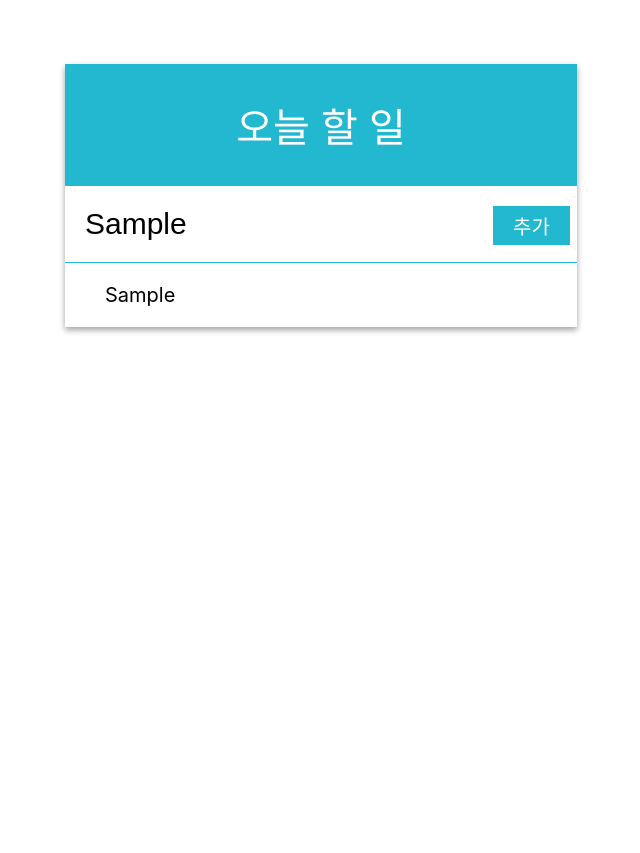
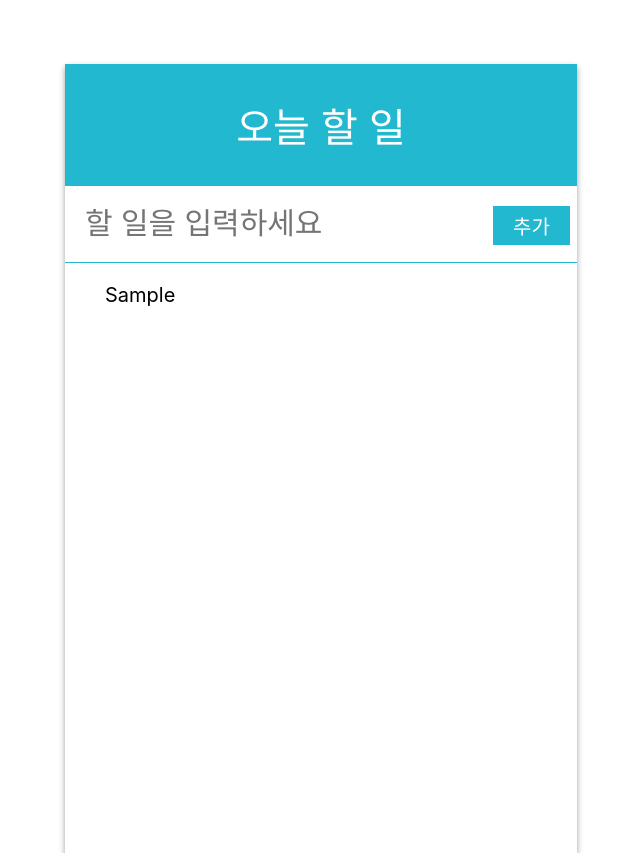
Before and after one commit to kimjimin4471/ToDoList, a React (Create React App) app in the folder todo-list/: page / in a window 1280 px wide. Both pictures are taken after typing "Sample" into the empty fields and a click on the button "추가". Shown: the whole page, without its empty margins (319-959 px from the left). Before the commit the page ends 800 px from the top, so only its background shows below. Built offline with nearby package versions, Linux system fonts and the light colour scheme.

Commit message:
ADD: 기능 수정 및 스크롤 추가

```diff
--- /dev/null
+++ b/todo-list/src/Components/MAIN/list/content/content.js
@@ -0,0 +1,9 @@
+import React from 'react';
+
+const Content = (props) => {
+    return(
+        <li>{props.value}</li>
+    );
+}
+
+export default Content;
--- a/todo-list/src/Components/MAIN/list/list.js
+++ b/todo-list/src/Components/MAIN/list/list.js
@@ -1,17 +1,18 @@
-import React from 'react';
+import React, {memo} from 'react';
+import Content from './content/content';
 
-const ListUl = (props) =>{
+const ListUl = memo((props) =>{
     console.log(props.todolist);
 
     return(
         <>
-            {props.todolist.map((v) => {
+            {props.todolist.map((v, i) => {
                 return(
-                    <li>{v}</li>
+                    <Content key={i} value = {v}></Content>
                 )
             })}
         </>
     );
-}
+});
 
 export default ListUl;
--- a/todo-list/src/Components/MAIN/main.js
+++ b/todo-list/src/Components/MAIN/main.js
@@ -2,7 +2,7 @@ import React, {useState, memo} from 'react';
 import ListUl from './list/list';
 import * as s from './style';
 
-const MainPage = () => {
+const MainPage = memo(() => {
     const [ inputList, setInputList ] = useState("");
     const [ todolist, setTodolist ] = useState([]);
 
@@ -17,6 +17,7 @@ const MainPage = () => {
                 ...todolist,
                 inputList,
             ], console.log(todolist));
+            setInputList("");
         }
         else {
             alert("내용을 입력하세요.");
@@ -28,7 +29,7 @@ const MainPage = () => {
             <s.MainContainer>
                 <p className="title">오늘 할 일</p>
                 <form onSubmit={onSubmitList}>
-                    <input placeholder="할 일을 입력하세요" className="todolistInput" onChange={onChangeList}></input>
+                    <input placeholder="할 일을 입력하세요" className="todolistInput" onChange={onChangeList} value = {inputList}></input>
                     <button className="addBtn">추가</button>
                 </form>
 
@@ -38,6 +39,6 @@ const MainPage = () => {
             </s.MainContainer>
         </s.ContentCenter>
     );
-};
+});
 
 export default MainPage;
--- a/todo-list/src/Components/MAIN/style.js
+++ b/todo-list/src/Components/MAIN/style.js
@@ -53,9 +53,16 @@ export const listContainer = styled.ul`
     width: 100%;
     list-style: none;
     font-size: 20px;
+    height: 550px;
+    overflow-y: scroll;
+
+    ::-webkit-scrollbar {
+        width: 0;
+    }
 
     li{
         cursor: pointer;
         margin-bottom: 20px;
+        width: 400px;
     }
 `
```
Also changed, not shown: todo-list/public/logo192.png (added).
